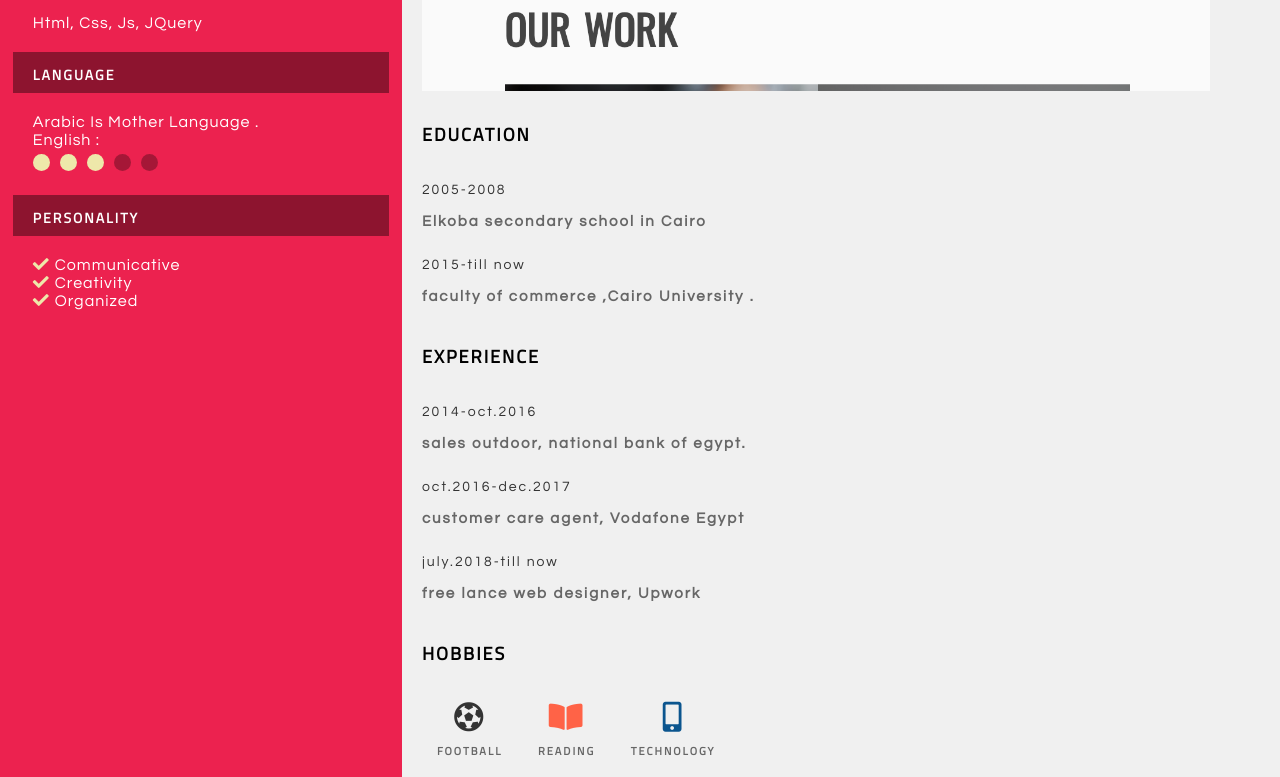
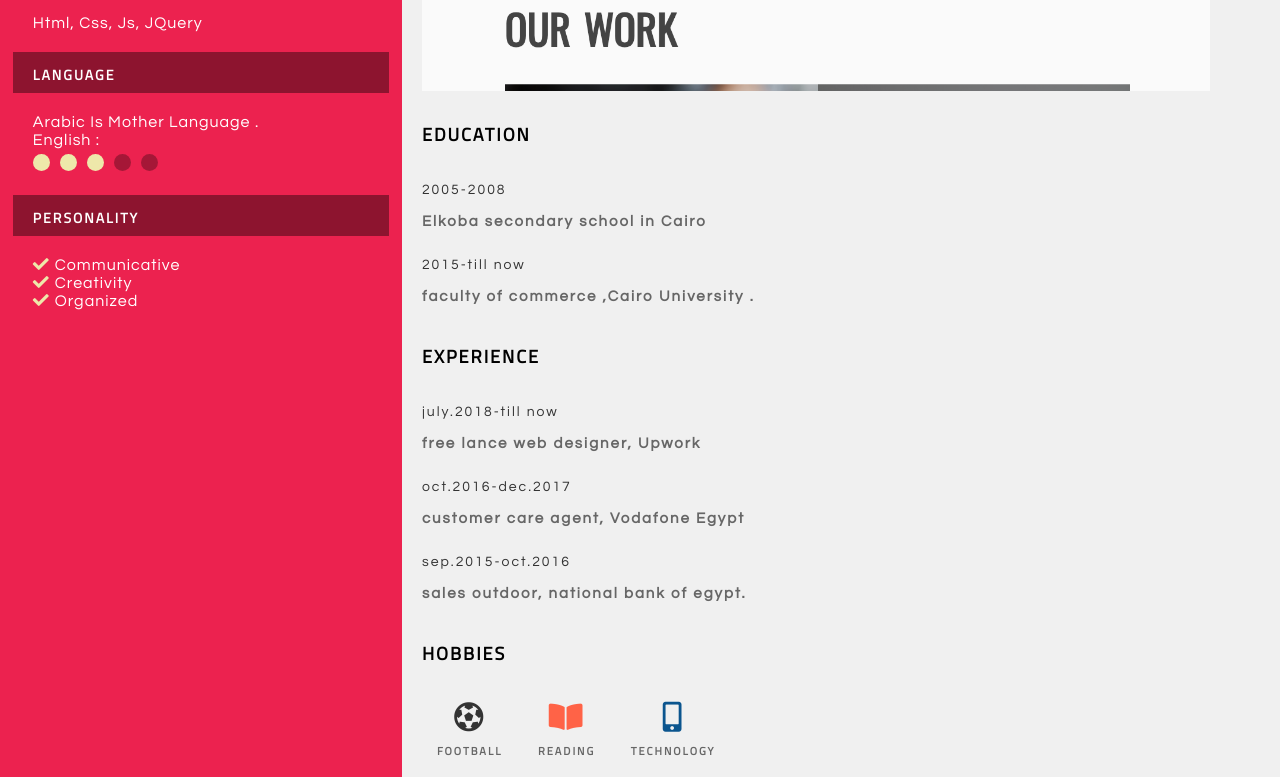
Before and after one commit to Ahmed-Mostafa-e/c.v, a plain HTML site: page index.html in a window 1280 px wide. Shown: the part 662-1439 px from the top of the page. Drawn offline with Linux system fonts and the light colour scheme.

Commit message:
Update index.html

```diff
--- a/index.html
+++ b/index.html
@@ -152,12 +152,12 @@
 	  <span>2015-till now</span>
 	  <p>faculty of commerce ,Cairo University .</p>
 	   <h1>experience</h1>
-      <span>2014-oct.2016</span>
+        <span>july.2018-till now</span>
+	  <p>free lance web designer, Upwork</p>
+       <span>oct.2016-dec.2017</span>
+	  <p>customer care agent, Vodafone Egypt </p>
+      <span>sep.2015-oct.2016</span>
 	  <p>sales outdoor, national bank of egypt.</p>
-	  <span>oct.2016-dec.2017</span>
-	  <p>customer care agent, Vodafone Egypt </p>
-	  <span>july.2018-till now</span>
-	  <p>free lance web designer, Upwork</p>
 	  <h1>hobbies</h1>
 		<i class="fa fa-futbol" style="color: #333"><p>football</p></i>
 		<i class="fa fa-book-open"style="color:tomato "><p>reading</p></i>
```
